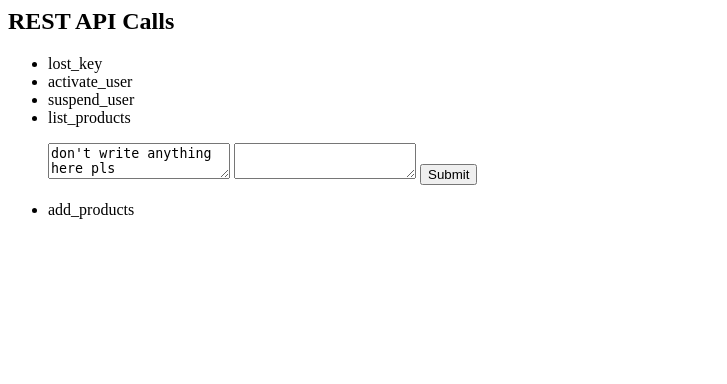
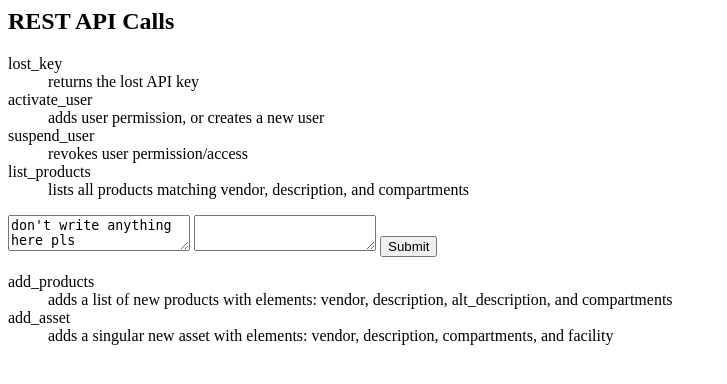
Before and after one commit to jamiethezim/322, a Flask app: page /rest in a window 1280 px wide. Shown: the top 384 px of the page, without its empty margins (0-727 px from the left). Run offline with Flask 2, Linux system fonts and the light colour scheme; some libraries are stand-ins or nearby versions.

Commit message:
changed list style of api calls, added description in place of readme

```diff
--- a/src/templates/rest.html
+++ b/src/templates/rest.html
@@ -2,11 +2,15 @@
 	<head></head>
 	<body>
 		<h2> REST API Calls </h2>
-		<ul>
-			<li>lost_key</li>
-			<li>activate_user</li>
-			<li>suspend_user</li>
-			<li>list_products</li>
+		<dl>
+			<dt>lost_key</dt>
+				<dd>returns the lost API key </dd>
+			<dt>activate_user</dt>
+				<dd> adds user permission, or creates a new user </dd>
+			<dt>suspend_user</dt>
+				<dd> revokes user permission/access </dd>
+			<dt>list_products</dt>
+				<dd>lists all products matching vendor, description, and compartments </dd>
 			<p>
 				<form action='https://127.0.0.1:8080/rest/list_products' method='POST'>
 					<textarea name='vendor'>don't write anything here pls</textarea>
@@ -14,7 +18,10 @@
 					<input type='submit'/>
 				</form>
 		       	</p>
-			<li>add_products</li>
-		</ul>
+			<dt>add_products</dt>
+				<dd>adds a list of new products with elements: vendor, description, alt_description, and compartments </dd>
+			<dt>add_asset </dt>
+				<dd>adds a singular new asset with elements: vendor, description, compartments, and facility </dd>
+		</dl>
 	</body>
 </html>
```
